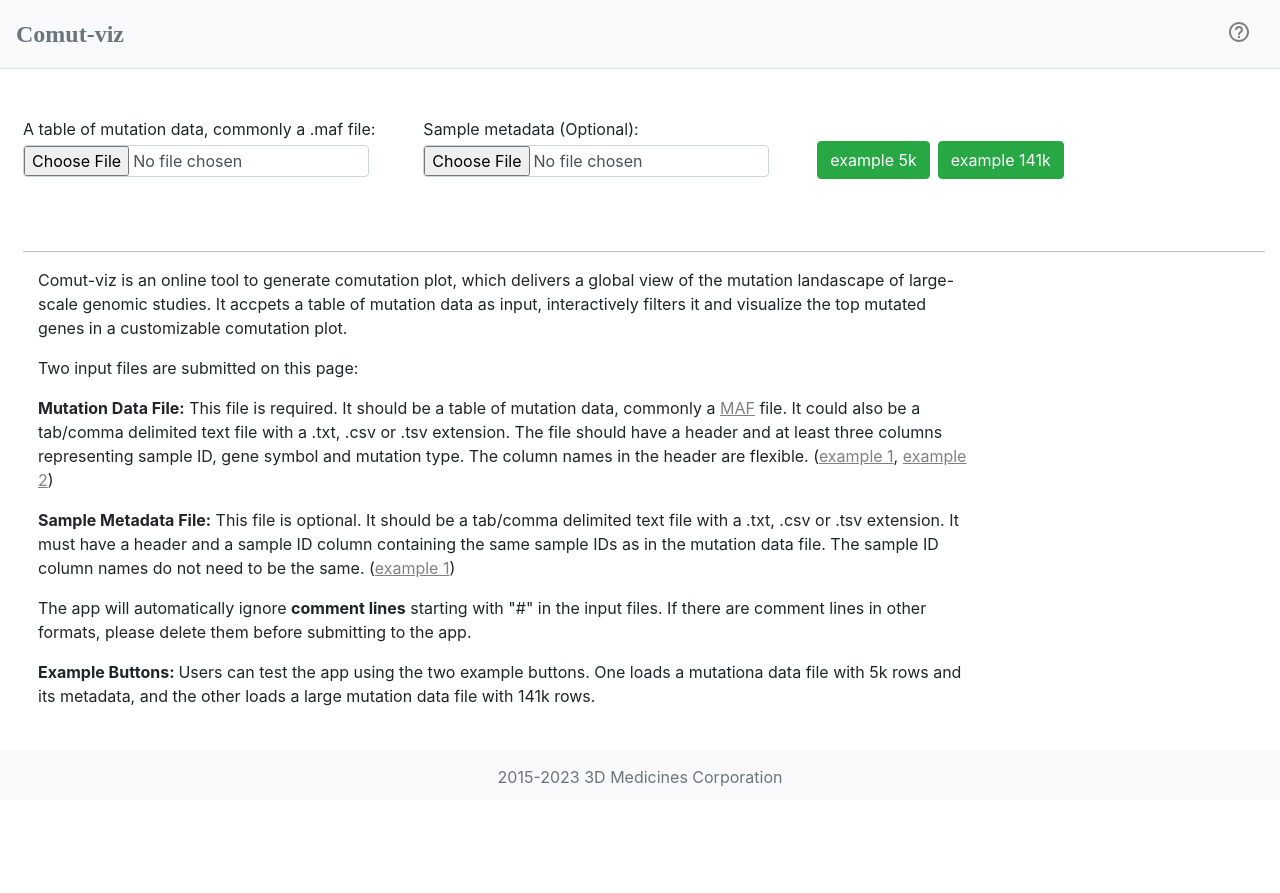
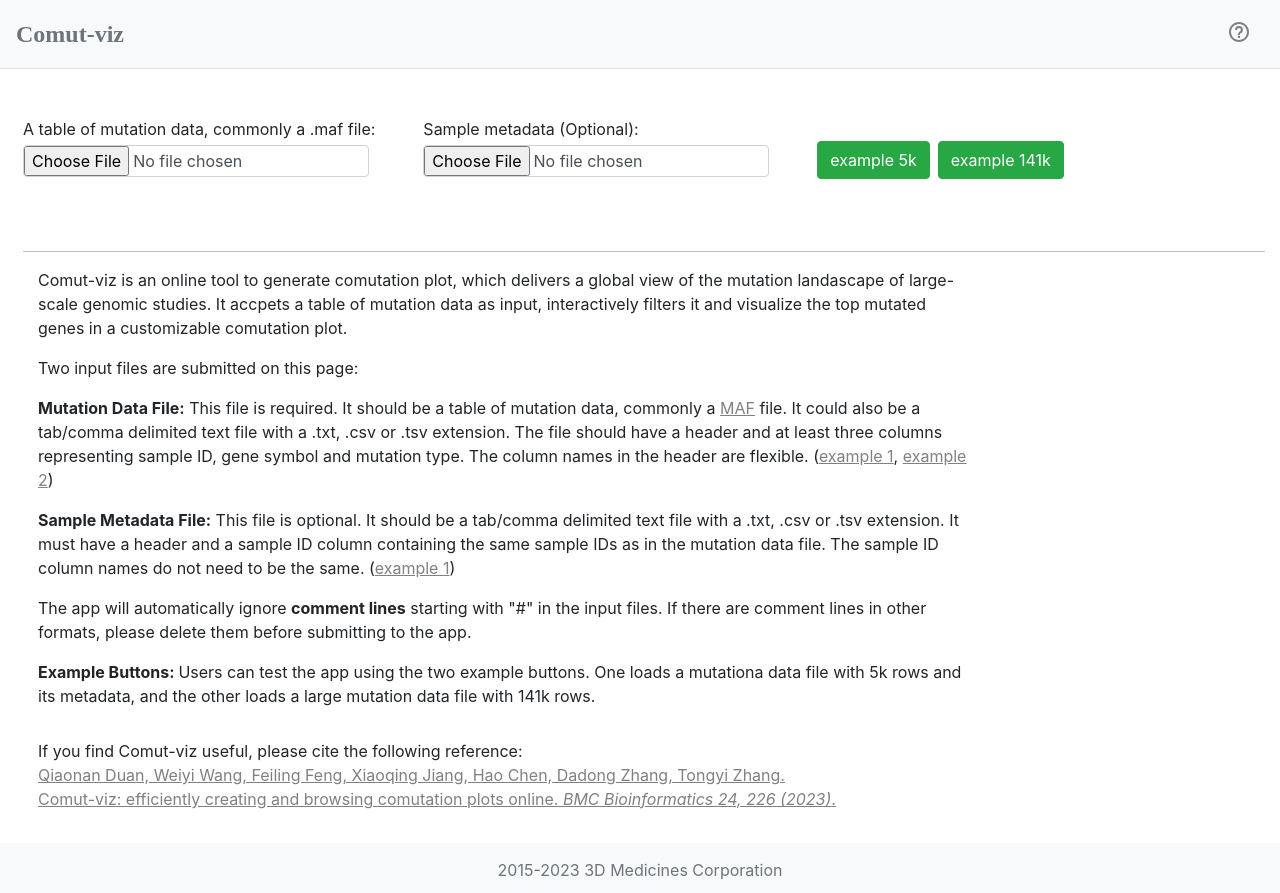
Before and after one commit to frlender/comut-viz, a React (Create React App) app: page /#/ in a window 1280 px wide. Before the commit the page ends 800 px from the top, so only its background shows below. Built offline with nearby package versions, Linux system fonts and the light colour scheme.

Commit message:
citation

```diff
--- a/src/InputHelp.js
+++ b/src/InputHelp.js
@@ -7,7 +7,7 @@
         <div className="help-row"><span className="row-head">Sample Metadata File:</span> This file is optional. It should be a tab/comma delimited text file with a .txt, .csv or .tsv extension. It must have a header and a sample ID column containing the same sample IDs as in the mutation data file. The sample ID column names do not need to be the same. (<a href='https://github.com/frlender/comut-viz/blob/main/public/gallbladder.maf'>example 1</a>)</div>
         <div className="help-row">The app will automatically ignore <span className="row-head">comment lines</span> starting with "#" in the input files. If there are comment lines in other formats, please delete them before submitting to the app.</div>
         <div className="help-row"> <span className="row-head">Example Buttons: </span>Users can test the app using the two example buttons. One loads a mutationa data file with 5k rows and its metadata, and the other loads a large mutation data file with 141k rows.</div>
-        <div className="help-row"></div>
+        <div className="help-row cit">If you find Comut-viz useful, please cite the following reference:<div><a href='https://bmcbioinformatics.biomedcentral.com/articles/10.1186/s12859-023-05351-8' target='_blank'>Qiaonan Duan, Weiyi Wang, Feiling Feng, Xiaoqing Jiang, Hao Chen, Dadong Zhang, Tongyi Zhang. <br/> Comut-viz: efficiently creating and browsing comutation plots online. <i>BMC Bioinformatics 24, 226 (2023)</i>.</a></div></div>
 
     </div>
 }
--- a/src/index.css
+++ b/src/index.css
@@ -227,3 +227,7 @@
 a{
   text-decoration: underline;
 }
+
+.cit{
+  margin-top:15px;
+}
```
Also changed, not shown: 1 other file (tests, documents, lock files or other folders).
